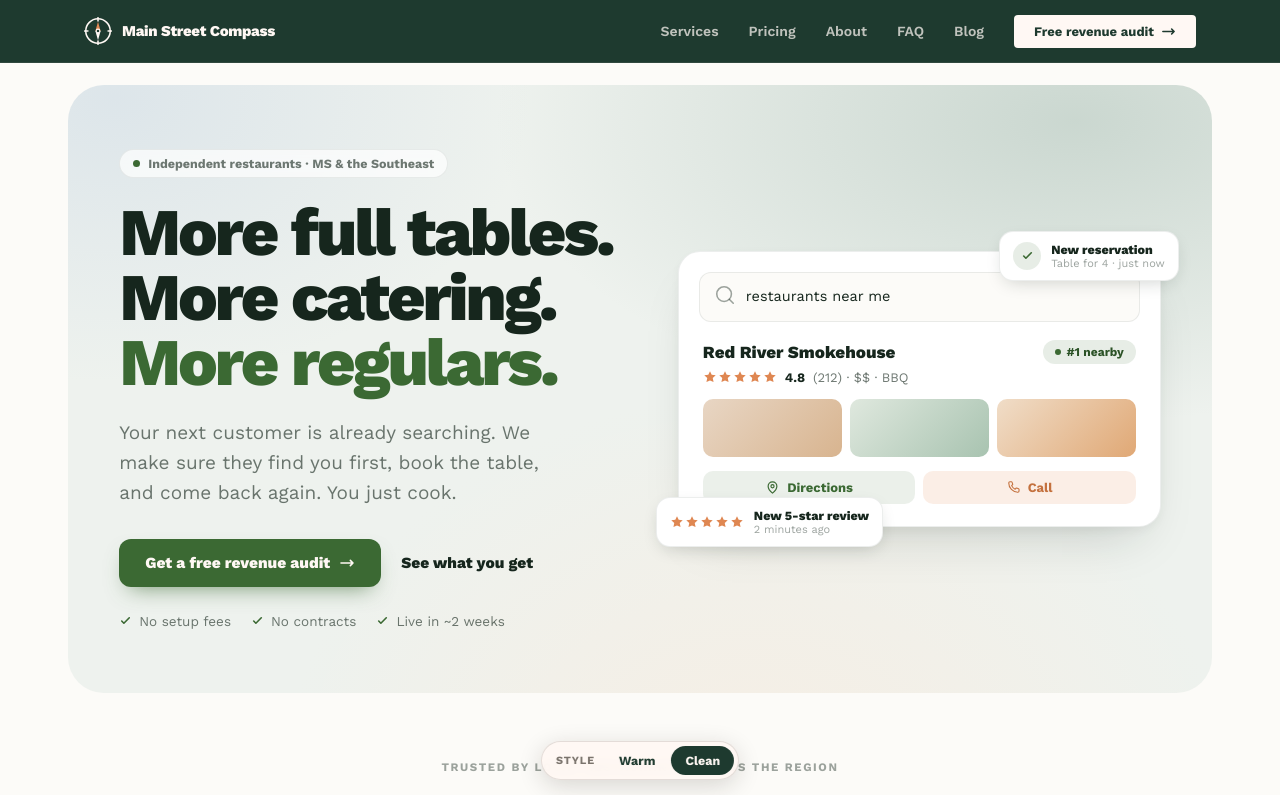
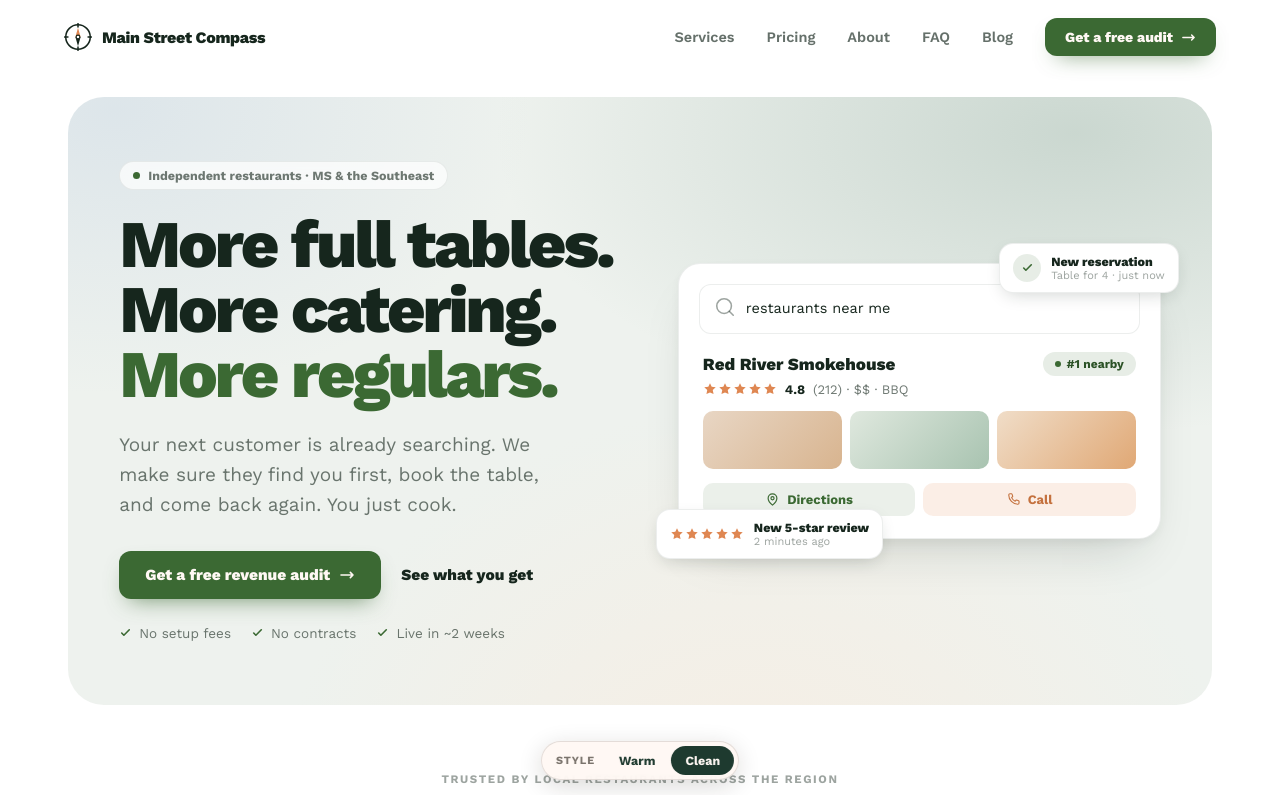
Before and after one commit to MainStreetGrowth/mainstreetgrowth, a Next.js app: page /light in a window 1280 px wide. Shown: the top 795 px of the page. Built offline with nearby package versions, Linux system fonts and the light colour scheme.

Commit message:
/light: dedicated kukie-style light nav + footer, white page bg

```diff
--- /dev/null
+++ b/app/_components/SiteFooterLight.tsx
@@ -0,0 +1,73 @@
+import CompassMark from "./CompassMark";
+import { SITE } from "../_lib/theme";
+
+/* Light footer for the /light variant — clean, airy, kukie-style. */
+const INK = "#16261d";
+const GREEN = "#3b6933";
+const TERRA = "#df8752";
+const MUTED = "rgba(22,38,29,0.6)";
+const FAINT = "rgba(22,38,29,0.42)";
+const LINE = "rgba(22,38,29,0.08)";
+
+const EXPLORE = [
+  { href: "/services", label: "Services" },
+  { href: "/pricing", label: "Pricing" },
+  { href: "/about", label: "About" },
+  { href: "/blog", label: "Blog" },
+  { href: "/faq", label: "FAQ" },
+  { href: "/contact", label: "Contact" },
+];
+
+function IcoFacebook() {
+  return (<svg width="16" height="16" viewBox="0 0 24 24" fill="currentColor" aria-hidden="true"><path d="M22 12a10 10 0 1 0-11.56 9.88v-6.99H7.9V12h2.54V9.8c0-2.5 1.49-3.89 3.77-3.89 1.09 0 2.24.2 2.24.2v2.46h-1.26c-1.24 0-1.63.77-1.63 1.56V12h2.78l-.44 2.89h-2.34v6.99A10 10 0 0 0 22 12Z" /></svg>);
+}
+function IcoInstagram() {
+  return (<svg width="16" height="16" viewBox="0 0 24 24" fill="none" stroke="currentColor" strokeWidth={1.8} aria-hidden="true"><rect x="3" y="3" width="18" height="18" rx="5" /><circle cx="12" cy="12" r="4" /><circle cx="17.2" cy="6.8" r="1" fill="currentColor" stroke="none" /></svg>);
+}
+
+export default function SiteFooterLight() {
+  const link: React.CSSProperties = { color: MUTED, textDecoration: "none", fontSize: 14, lineHeight: 2 };
+  const colTitle: React.CSSProperties = { fontSize: 11, fontWeight: 800, letterSpacing: "0.1em", textTransform: "uppercase", color: FAINT, marginBottom: 12 };
+  const social: React.CSSProperties = { width: 34, height: 34, borderRadius: 999, border: `1px solid ${LINE}`, display: "flex", alignItems: "center", justifyContent: "center", color: MUTED, textDecoration: "none" };
+
+  return (
+    <footer style={{ background: "#ffffff", borderTop: `1px solid ${LINE}` }}>
+      <div style={{ maxWidth: 1120, margin: "0 auto", padding: "clamp(40px,5vw,56px) 24px 0" }}>
+        <div style={{ display: "flex", flexWrap: "wrap", gap: "clamp(36px,6vw,72px)", justifyContent: "space-between" }}>
+          <div style={{ maxWidth: 320 }}>
+            <div style={{ display: "flex", alignItems: "center", gap: 10, marginBottom: 14 }}>
+              <CompassMark size={28} ring={INK} north={TERRA} south={INK} hub="#ffffff" />
+              <span style={{ fontWeight: 800, fontSize: 16, color: INK, letterSpacing: "-0.02em" }}>{SITE.name}</span>
+            </div>
+            <p style={{ fontSize: 14, color: MUTED, lineHeight: 1.7, margin: "0 0 18px", maxWidth: 300 }}>{SITE.tagline} Serving {SITE.area}.</p>
+            <div style={{ display: "flex", gap: 9 }}>
+              <a href={SITE.social.facebook} aria-label="Facebook" style={social}><IcoFacebook /></a>
+              <a href={SITE.social.instagram} aria-label="Instagram" style={social}><IcoInstagram /></a>
+            </div>
+          </div>
+
+          <div style={{ display: "flex", gap: "clamp(40px,6vw,72px)", flexWrap: "wrap" }}>
+            <div>
+              <div style={colTitle}>Explore</div>
+              {EXPLORE.map(l => <a key={l.href} href={l.href} style={{ ...link, display: "block" }}>{l.label}</a>)}
+            </div>
+            <div>
+              <div style={colTitle}>Contact</div>
+              <a href={SITE.phoneHref} style={{ ...link, display: "block" }}>{SITE.phone}</a>
+              <a href={`mailto:${SITE.email}`} style={{ ...link, display: "block", wordBreak: "break-word" }}>{SITE.email}</a>
+              <div style={{ ...link }}>{SITE.area}</div>
+            </div>
+          </div>
+        </div>
+
+        <div style={{ marginTop: "clamp(32px,4vw,44px)", padding: "20px 0", borderTop: `1px solid ${LINE}`, display: "flex", flexWrap: "wrap", alignItems: "center", justifyContent: "space-between", gap: 12 }}>
+          <p style={{ fontSize: 12.5, color: FAINT, margin: 0 }}>© {new Date().getFullYear()} {SITE.name}. All rights reserved.</p>
+          <div style={{ display: "flex", gap: 20 }}>
+            <a href="/privacy" style={{ fontSize: 12.5, color: FAINT, textDecoration: "none" }}>Privacy</a>
+            <a href="/terms" style={{ fontSize: 12.5, color: FAINT, textDecoration: "none" }}>Terms</a>
+          </div>
+        </div>
+      </div>
+    </footer>
+  );
+}
--- /dev/null
+++ b/app/_components/SiteNavLight.tsx
@@ -0,0 +1,87 @@
+"use client";
+import { useState, useEffect } from "react";
+import CompassMark from "./CompassMark";
+import { NAV_LINKS } from "../_lib/theme";
+
+/* Kukie-style light header for the /light variant:
+   white translucent bar, bold dark wordmark, clean links, solid pill CTA. */
+const INK = "#16261d";
+const GREEN = "#3b6933";
+const TERRA = "#df8752";
+const MUTED = "rgba(22,38,29,0.66)";
+
+const Arrow = () => (
+  <svg width="15" height="15" fill="none" viewBox="0 0 24 24" stroke="currentColor" strokeWidth={2.4}>
+    <path strokeLinecap="round" strokeLinejoin="round" d="M17 8l4 4m0 0l-4 4m4-4H3" />
+  </svg>
+);
+
+export default function SiteNavLight() {
+  const [open, setOpen] = useState(false);
+  const [mobile, setMobile] = useState(false);
+  const [scrolled, setScrolled] = useState(false);
+
+  useEffect(() => {
+    const check = () => setMobile(window.innerWidth < 900);
+    check();
+    window.addEventListener("resize", check, { passive: true });
+    return () => window.removeEventListener("resize", check);
+  }, []);
+
+  useEffect(() => {
+    const onScroll = () => setScrolled(window.scrollY > 8);
+    onScroll();
+    window.addEventListener("scroll", onScroll, { passive: true });
+    return () => window.removeEventListener("scroll", onScroll);
+  }, []);
+
+  const cta: React.CSSProperties = {
+    display: "inline-flex", alignItems: "center", gap: 8, background: GREEN, color: "#fff8f4",
+    padding: "11px 20px", borderRadius: 12, fontSize: 14, fontWeight: 800, textDecoration: "none",
+    boxShadow: "0 10px 22px -12px rgba(59,105,51,0.75)",
+  };
+
+  return (
+    <header style={{
+      position: "sticky", top: 0, zIndex: 100,
+      background: scrolled ? "rgba(255,255,255,0.82)" : "transparent",
+      backdropFilter: scrolled ? "saturate(1.1) blur(10px)" : "none",
+      borderBottom: scrolled ? "1px solid rgba(22,38,29,0.06)" : "1px solid transparent",
+      transition: "background 0.2s, border-color 0.2s",
+    }}>
+      <div style={{ maxWidth: 1200, margin: "0 auto", padding: "0 24px", height: 74, display: "flex", alignItems: "center", justifyContent: "space-between" }}>
+        <a href="/light" aria-label="Main Street Compass home" style={{ display: "flex", alignItems: "center", gap: 10, textDecoration: "none" }}>
+          <CompassMark size={28} ring={INK} north={TERRA} south={INK} hub="#ffffff" />
+          <span style={{ fontWeight: 800, fontSize: 16, color: INK, letterSpacing: "-0.02em" }}>Main Street Compass</span>
+        </a>
+
+        {!mobile && (
+          <nav style={{ display: "flex", alignItems: "center", gap: 32 }}>
+            {NAV_LINKS.map(({ href, label }) => (
+              <a key={href} href={href} style={{ fontSize: 14.5, fontWeight: 600, textDecoration: "none", color: MUTED }}>{label}</a>
+            ))}
+            <a href="/contact" style={cta}>Get a free audit <Arrow /></a>
+          </nav>
+        )}
+
+        {mobile && (
+          <button onClick={() => setOpen(o => !o)} aria-label={open ? "Close menu" : "Open menu"} aria-expanded={open}
+            style={{ background: "transparent", border: "none", cursor: "pointer", color: INK, padding: 6, display: "flex" }}>
+            <svg width="26" height="26" fill="none" viewBox="0 0 24 24" stroke="currentColor" strokeWidth={2}>
+              {open ? <path strokeLinecap="round" strokeLinejoin="round" d="M6 6l12 12M18 6L6 18" /> : <path strokeLinecap="round" strokeLinejoin="round" d="M4 7h16M4 12h16M4 17h16" />}
+            </svg>
+          </button>
+        )}
+      </div>
+
+      {mobile && open && (
+        <nav style={{ background: "rgba(255,255,255,0.96)", backdropFilter: "blur(8px)", borderTop: "1px solid rgba(22,38,29,0.06)", padding: "12px 24px 22px", display: "flex", flexDirection: "column", gap: 2 }}>
+          {NAV_LINKS.map(({ href, label }) => (
+            <a key={href} href={href} style={{ fontSize: 16, fontWeight: 600, textDecoration: "none", padding: "13px 4px", borderBottom: "1px solid rgba(22,38,29,0.06)", color: INK }}>{label}</a>
+          ))}
+          <a href="/contact" style={{ ...cta, marginTop: 14, justifyContent: "center", padding: "14px 20px", fontSize: 15 }}>Get a free audit <Arrow /></a>
+        </nav>
+      )}
+    </header>
+  );
+}
--- a/app/light/page.tsx
+++ b/app/light/page.tsx
@@ -1,6 +1,6 @@
 "use client";
-import SiteNav from "../_components/SiteNav";
-import SiteFooter from "../_components/SiteFooter";
+import SiteNav from "../_components/SiteNavLight";
+import SiteFooter from "../_components/SiteFooterLight";
 import { useState, useEffect } from "react";
 
 /* ─── Mobile detection hook ────────────────────────────────── */
@@ -27,7 +27,8 @@ const K = {
   sageText: "#3f574c",
   linen: "#fcebdc",
   card: "#ffffff",
-  page: "#fcfbf8",
+  page: "#ffffff",
+  panel: "#f7f8f6",
   muted: "rgba(22,38,29,0.62)",
   faint: "rgba(22,38,29,0.42)",
   line: "rgba(22,38,29,0.08)",
```
